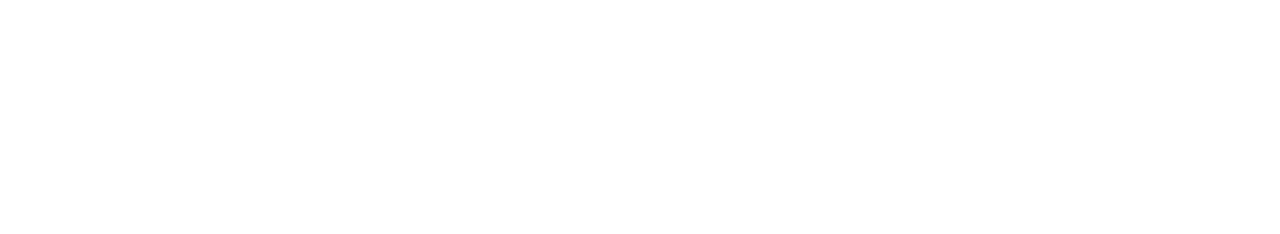
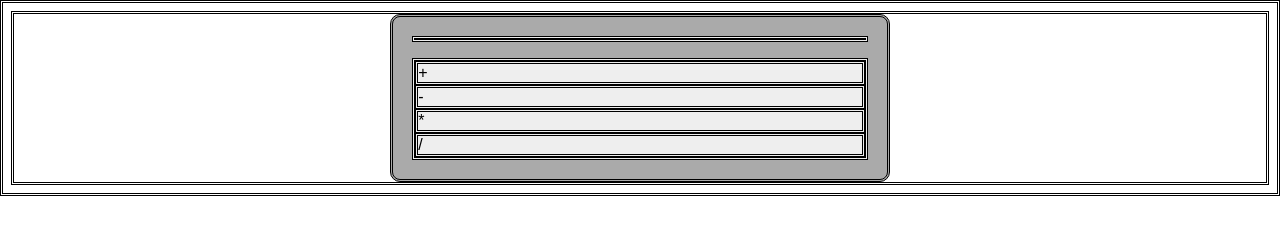
Before and after one commit to RAJA-2007-SOHAIB/odin-calculator, a plain HTML site: page index.html in a window 1280 px wide. Drawn offline with Linux system fonts and the light colour scheme.

Commit message:
Add basic calculator functions and UI container
- Implemented core arithmetic functions (add, subtract, multiply,
  divide) to enable fundamental calculator operations
- Created a container structure to start shaping the calculator's
  interface, though styling is not complete yet
- Placed calculation functions inside the container as groundwork
  for future connection with UI elements
- This commit sets the foundation for a functional calculator,
  making it easier to expand with inputs, events, and display
  updates in later steps

```diff
--- a/index.html
+++ b/index.html
@@ -3,11 +3,19 @@
 <head>
     <meta charset="UTF-8">
     <meta name="viewport" content="width=device-width, initial-scale=1.0">
-    <title>Odin-Calculator</title>
+    <title>Document</title>
     <link rel="stylesheet" href="style.css">
 </head>
 <body>
-
-    <script src="script.js"></script>
+    <div class="calc">
+        <div class="results"></div>
+        <div class="func">
+            <div class="add">+</div>
+            <div class="sub">-</div>
+            <div class="multiply">*</div>
+            <div class="divide">/</div>
+        </div>
+    </div>
+    <script src="javascript.js"></script>
 </body>
 </html>
--- a/script.js
+++ b/script.js
@@ -0,0 +1,30 @@
+const add = function(num1, num2) {
+    return num1 + num2;
+}
+
+const subtract = function(num1, num2) {
+    return num1 - num2;
+}
+
+const multiply = function(num1, num2) {
+    return num1 * num2;
+}
+
+const divide = function(num1, num2) {
+    return num1 / num2;
+}
+
+const square = function(num1) {
+    return num1 ** 2;
+}
+
+
+let firstNumber;
+let secondNUmber;
+let operator;
+
+const operate = function(num1, num2, operand) {
+    return operand(num1, num2);
+}
+
+console.log(operate(2, 3, add))
--- a/style.css
+++ b/style.css
@@ -0,0 +1,29 @@
+* {
+    font-family: sans-serif;
+    box-sizing: border-box;
+    border: 3px double;
+}
+
+body {
+    display: flex;
+    justify-items: center;
+    align-items: center;
+}
+
+.calc {
+    display: flex;
+    flex-direction: column;
+    width: 50vw;
+    max-width: 500px;
+    margin: auto;
+    background-color: #aaaaaa;
+    padding: 1.5vw;
+    gap: 2vh;
+    border-radius: 10px;
+}
+
+.calc > div {
+    flex-grow: 1;
+    flex-shrink: 1;
+    background-color: #eeeeee;
+}
```
